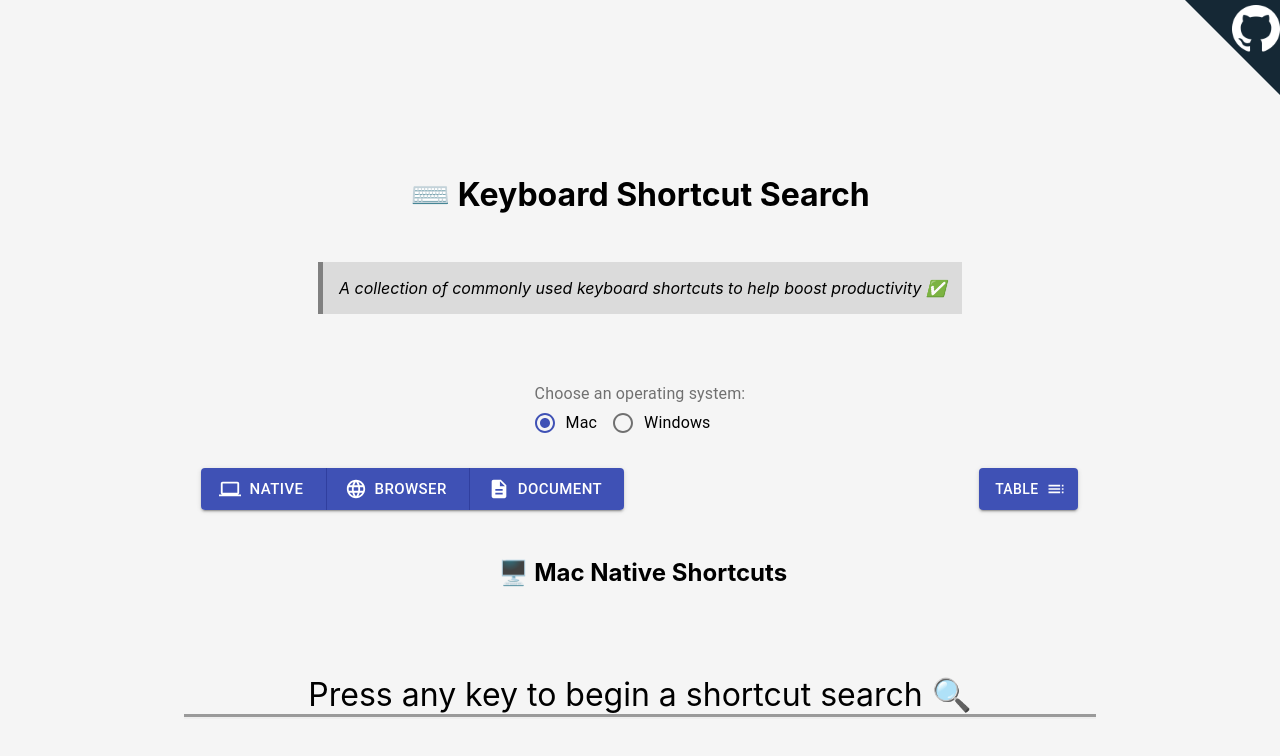
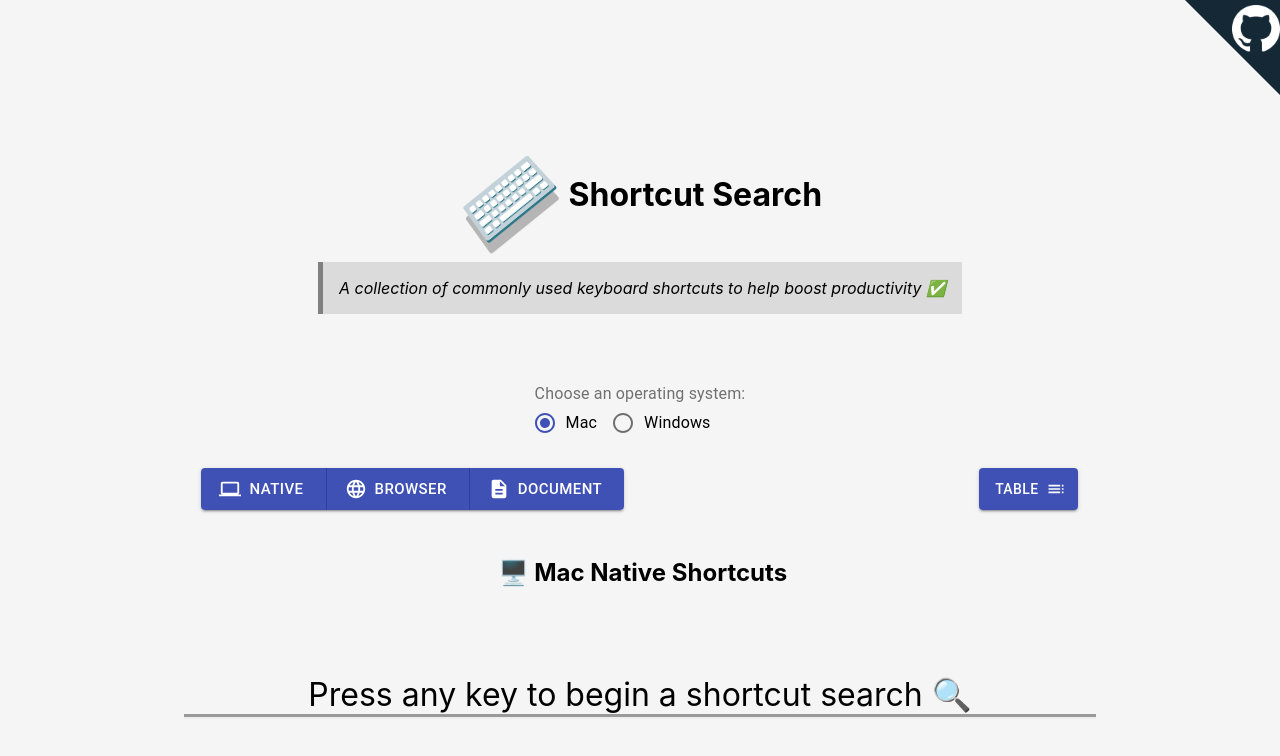
Before and after one commit to Cool-Runningz/keyboard-shortcut-search, a React (Create React App) app: page / in a window 1280 px wide. Shown: the top 756 px of the page. Built offline with nearby package versions, Linux system fonts and the light colour scheme.

Commit message:
Update README and add keyboard icon to header title

```diff
--- a/src/App.css
+++ b/src/App.css
@@ -26,6 +26,18 @@ h2 {
 
 .font-lg {
   font-size: 1.5rem;
+}
+
+.header-title {
+  display: flex;
+  align-items: flex-end;
+}
+
+.header-title > span {
+  font-size: 5rem;
+  transform: rotate(321deg);
+  text-shadow: -5px 10px #8080808a;
+  margin-right: 0.2rem
 }
 
 .keyboard-keys-container {
--- a/src/App.js
+++ b/src/App.js
@@ -37,7 +37,11 @@ function App() {
         </a>
       </div>
 
-      <h1> ⌨️ Keyboard Shortcut Search</h1>
+      <div className="header-title">
+        <span>⌨️</span>
+        <h1>️ Shortcut Search</h1>
+      </div>
+
       <p className="sub-description">
         A collection of commonly used keyboard shortcuts to help boost
         productivity ✅
```
Also changed, not shown: public/Shortcut-Search-Demo.gif (added), 1 other file (tests, documents, lock files or other folders).
